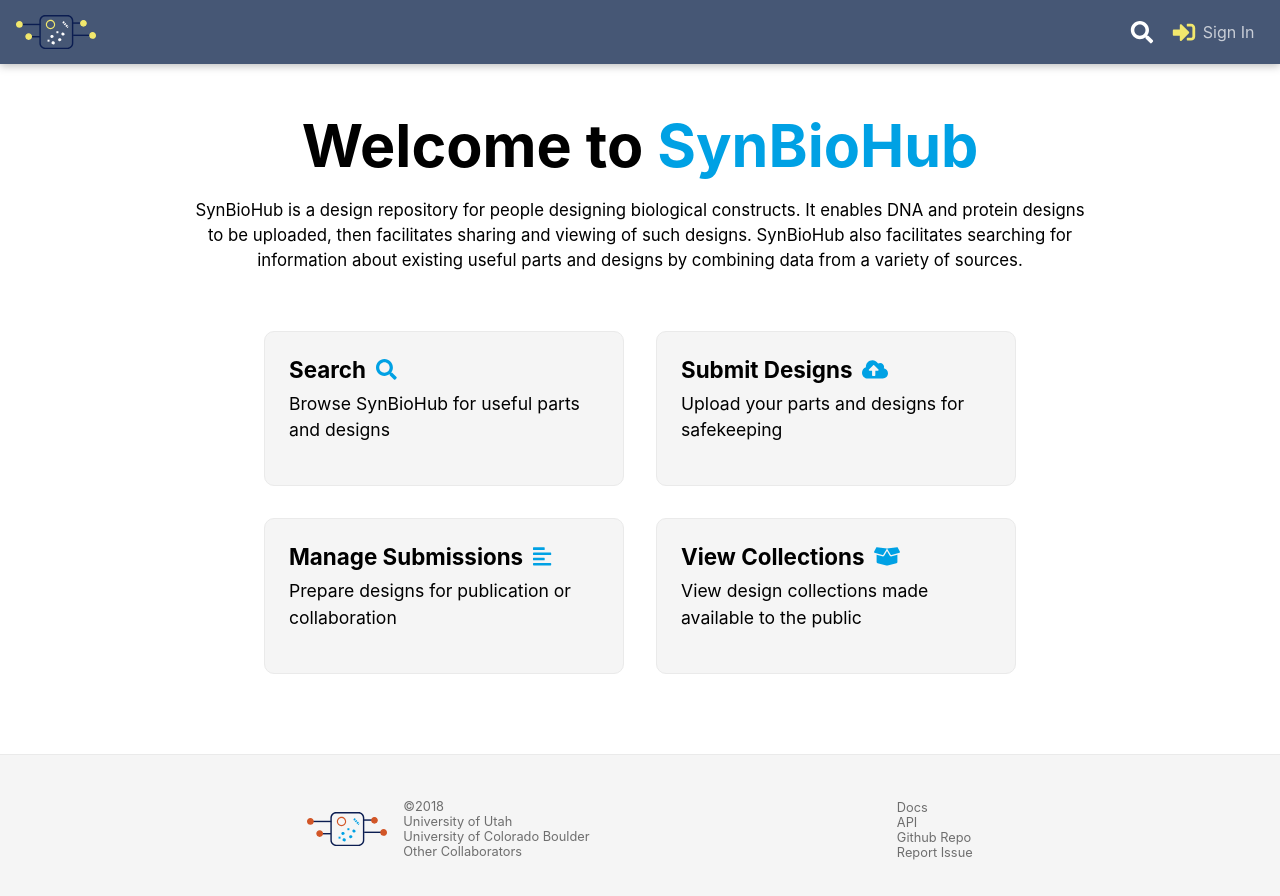
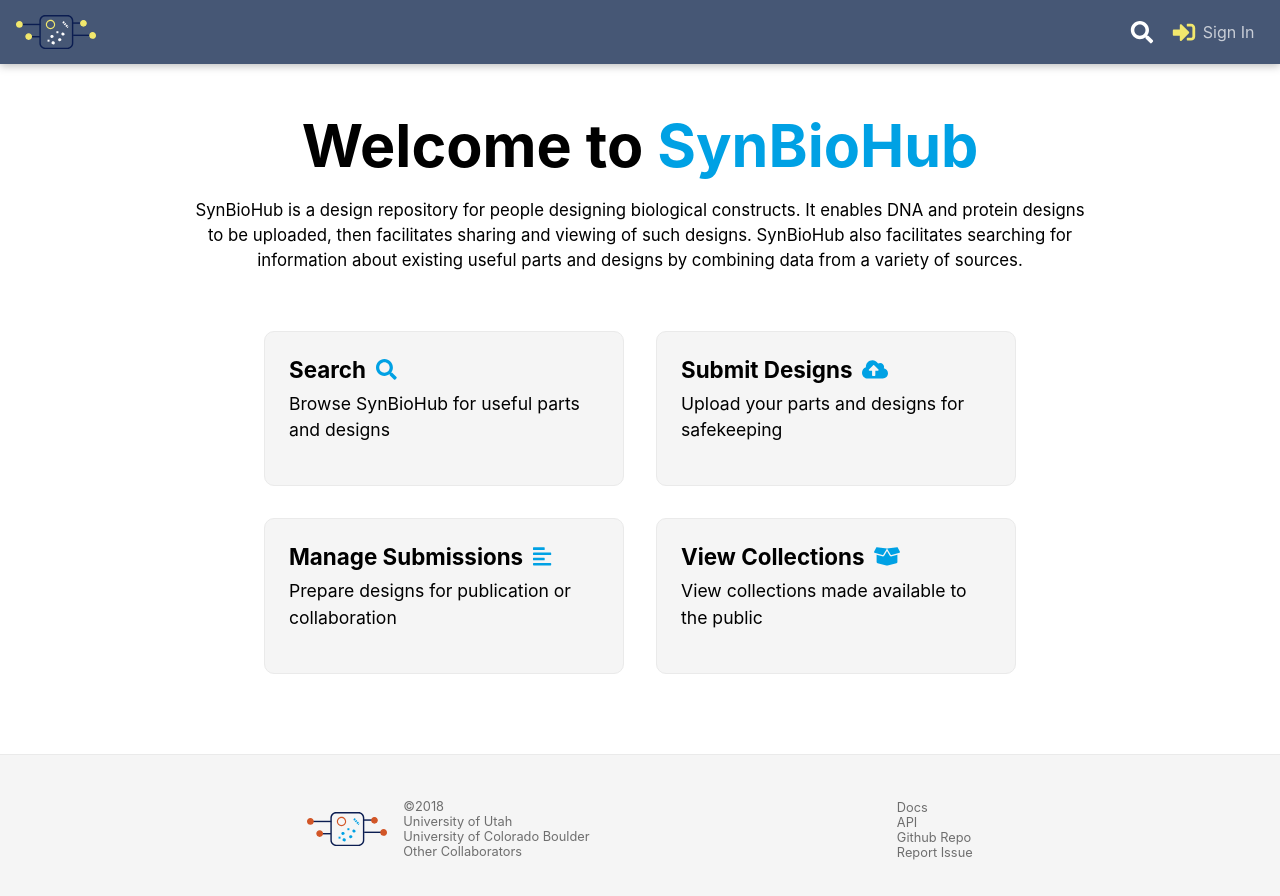
Before and after one commit to SynBioHub/synbiohub3, a Next.js app in the folder frontend/: page / in a window 1280 px wide. Shown: the top 896 px of the page. Built offline with nearby package versions, Linux system fonts and the light colour scheme.

Commit message:
made view collection description more concise

```diff
--- a/frontend/pages/index.js
+++ b/frontend/pages/index.js
@@ -61,7 +61,7 @@
           />
 
           <Card
-            description="View design collections made available to the public"
+            description="View collections made available to the public"
             icon={faBoxOpen}
             title="View Collections"
             route={'/root-collections'}
```
